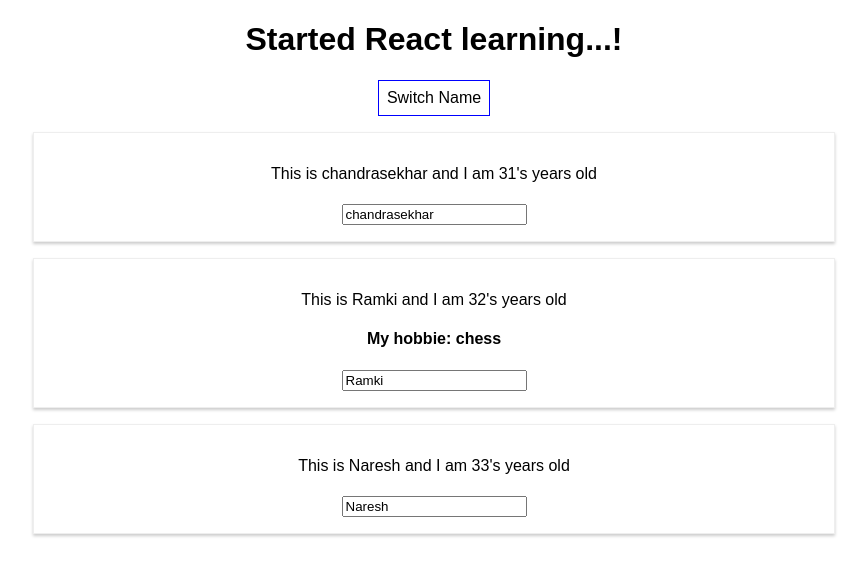
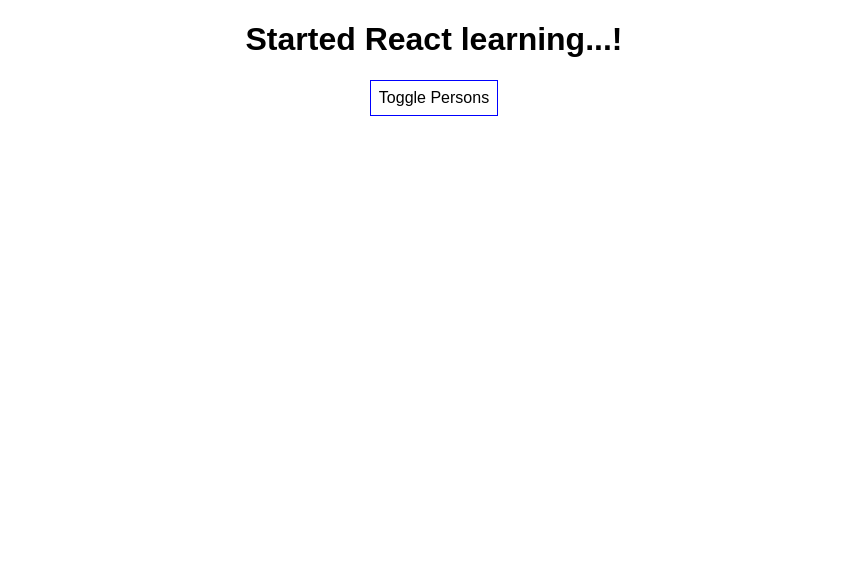
Before and after one commit to sekhar1245/React-Workouts, a React (Create React App) app in the folder react_practice/: page / in a window 1280 px wide. Shown: the top 576 px of the page, without its empty margins (206-1073 px from the left). Built offline with nearby package versions, Linux system fonts and the light colour scheme.

Commit message:
rendering content conditionally : enabling terinary conditions in jsx code

```diff
--- a/react_practice/src/App.js
+++ b/react_practice/src/App.js
@@ -11,7 +11,9 @@
       {name: 'Ramki' , age: 32},
       {name: 'Naresh' , age: 33}
     ],
-    Author:'Sekhar1245'
+    Author:'Sekhar1245',
+    otherState:'some other value',
+    showPersons:false
   }
 
   //two ways we can pass method references between components
@@ -33,6 +35,13 @@
 
     });
 
+  }
+
+  togglePersonHandler = () => {
+
+    const doesShow = this.state.showPersons;
+
+    this.setState({showPersons: !doesShow})
   }
 
   nameChangeHandler = (event) =>{
@@ -61,7 +70,11 @@
     return (
       <div className="App">
         <h1>Started React learning...!</h1>
-        <button  style ={styles} onClick={() => this.switchNameHandler("chandru.....!")}> Switch Name</button>
+        <button  style ={styles} onClick={() => this.togglePersonHandler()}> Toggle Persons</button>
+
+       {
+         this.state.showPersons === true ?
+         <div>
         <Person
         name={this.state.persons[0].name}
         age= {this.state.persons[0].age} />
@@ -74,6 +87,9 @@
         name={this.state.persons[2].name}
         age={this.state.persons[2].age}/>
 
+        </div>: null
+       }
+
       </div>
     );
   }
```
